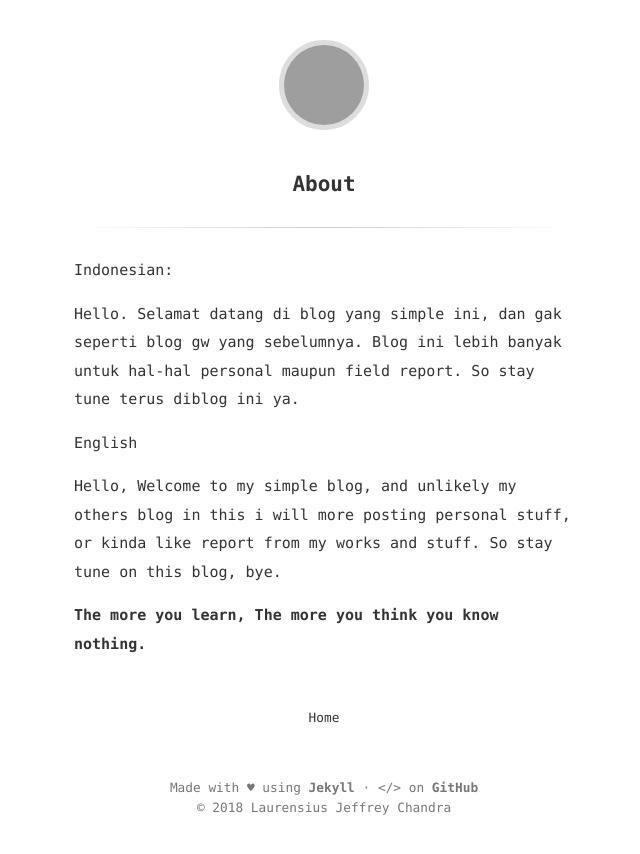
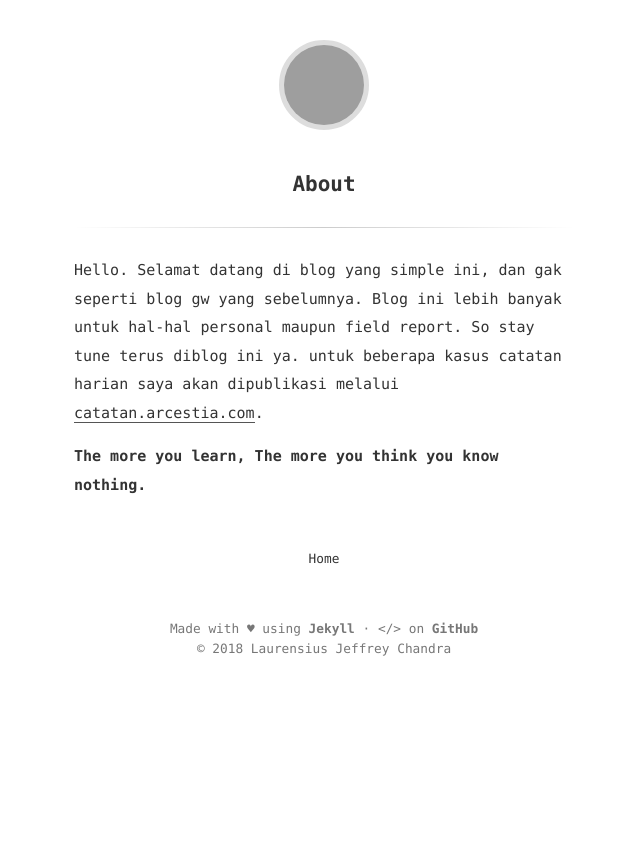
Before and after one commit to arcestia/skiddle.id, a Jekyll site: the page built from about.md, in a window 1280 px wide, cut to the strip 0-854 px from the top of the page. Shown: the whole strip, without its empty margins (316-956 px from the left). Built offline with Jekyll 4.4.1, drawn with Linux system fonts in a browser that asks for light colours; grey boxes are pictures that could not be loaded.

Commit message:
new article

```diff
--- a/about.md
+++ b/about.md
@@ -2,15 +2,8 @@
 layout: page
 title: About
 ---
-Indonesian:
 
 Hello.
-Selamat datang di blog yang simple ini, dan gak seperti blog gw yang sebelumnya. Blog ini lebih banyak untuk hal-hal personal maupun field report. So stay tune terus diblog ini ya.
-
-
-English
-
-Hello,
-Welcome to my simple blog, and unlikely my others blog in this i will more posting personal stuff, or kinda like report from my works and stuff. So stay tune on this blog, bye.
+Selamat datang di blog yang simple ini, dan gak seperti blog gw yang sebelumnya. Blog ini lebih banyak untuk hal-hal personal maupun field report. So stay tune terus diblog ini ya. untuk beberapa kasus catatan harian saya akan dipublikasi melalui [catatan.arcestia.com](catatan.arcestia.com).
 
 **The more you learn, The more you think you know nothing.**
```
Also changed, not shown: _posts/2018-04-12-Startup-gagal-lagi.md (added, +10 -0 lines).
